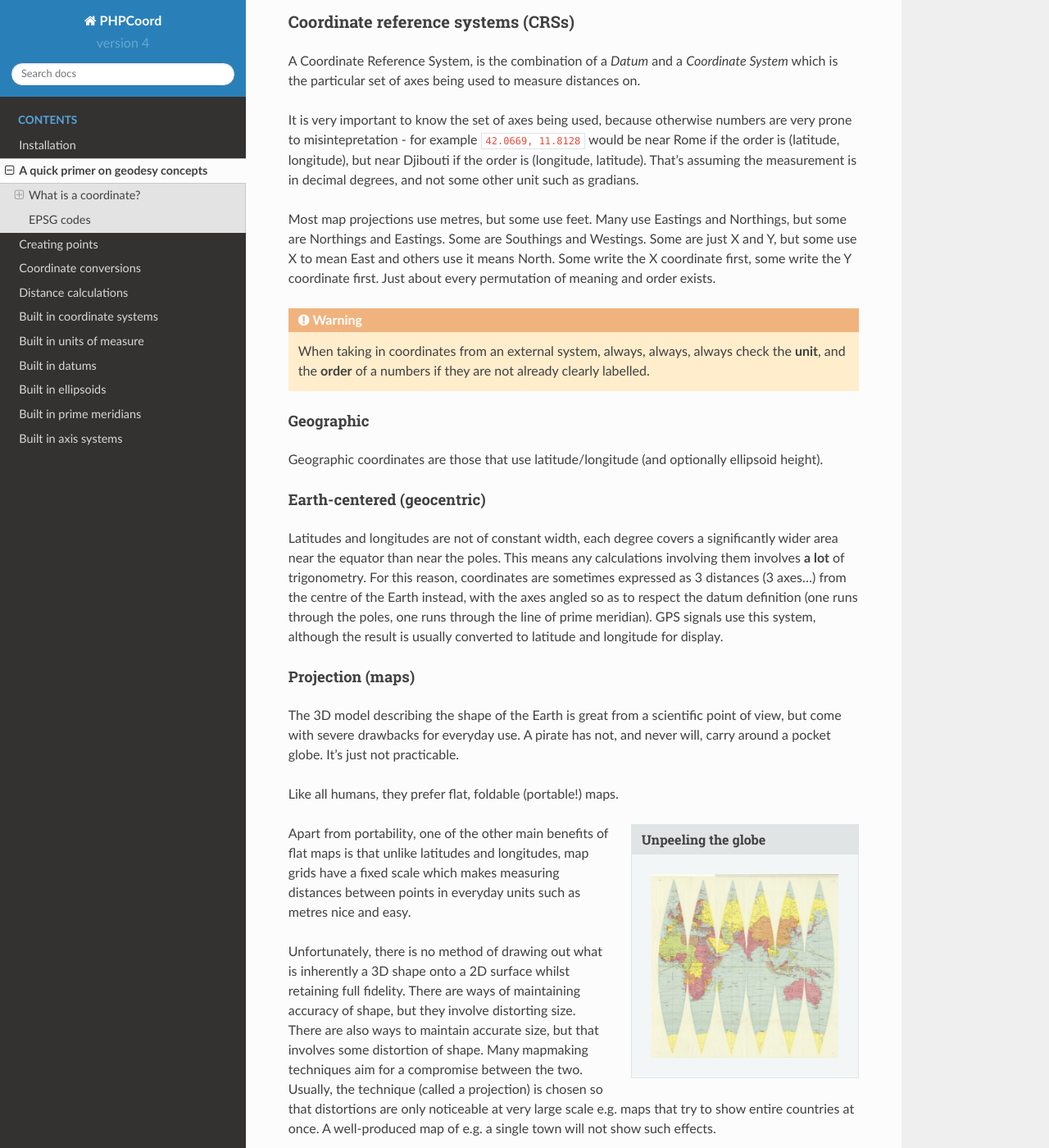
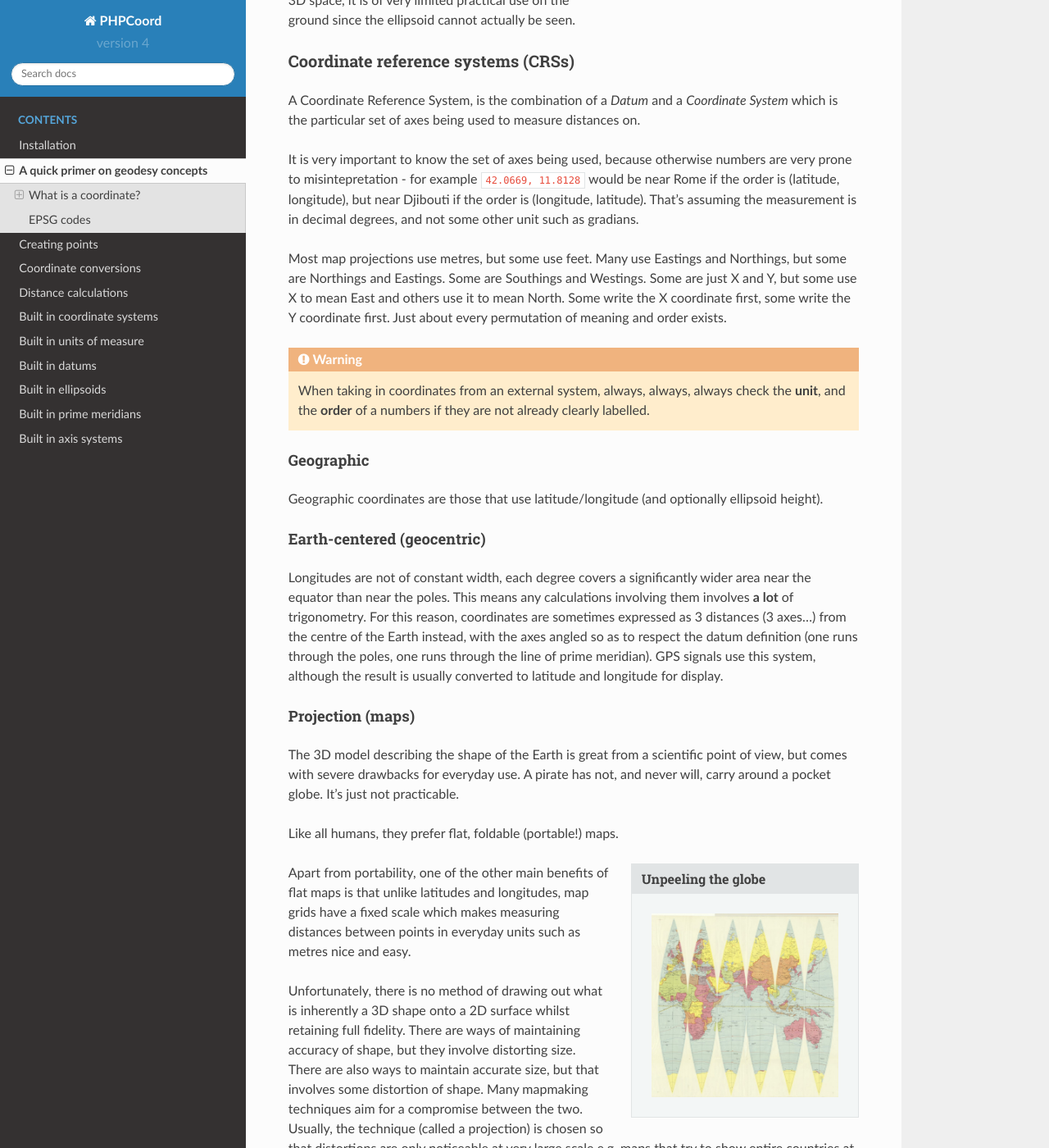
Before and after one commit to dvdoug/PHPCoord, a Sphinx documentation site: the page built from docs/primer.rst, in a window 1280 px wide and 1400 px high, scrolled down 3423 px. Shown: the whole window at 82% size. Built offline with Sphinx 7.4.7 and the Read the Docs theme 2.0.0, drawn with Linux system fonts in a browser that asks for light colours; some of the changed text lies outside the part shown.

Commit message:
Clarify docs/fix typos

```diff
--- a/docs/primer.rst
+++ b/docs/primer.rst
@@ -136,7 +138,7 @@
 gradians.
 
 Most map projections use metres, but some use feet. Many use Eastings and Northings, but some are Northings and Eastings.
-Some are Southings and Westings. Some are just X and Y, but some use X to mean East and others use it means North. Some
+Some are Southings and Westings. Some are just X and Y, but some use X to mean East and others use it to mean North. Some
 write the X coordinate first, some write the Y coordinate first. Just about every permutation of meaning and order
 exists.
 
@@ -150,7 +152,7 @@
 
 Earth-centered (geocentric)
 """""""""""""""""""""""""""
-Latitudes and longitudes are not of constant width, each degree covers a significantly wider area near the equator than
+Longitudes are not of constant width, each degree covers a significantly wider area near the equator than
 near the poles. This means any calculations involving them involves **a lot** of trigonometry. For this reason,
 coordinates are sometimes expressed as 3 distances (3 axes...) from the centre of the Earth instead, with the axes angled
 so as to respect the datum definition (one runs through the poles, one runs through the line of prime meridian). GPS
@@ -158,7 +160,7 @@
 
 Projection (maps)
 """""""""""""""""
-The 3D model describing the shape of the Earth is great from a scientific point of view, but come with severe drawbacks
+The 3D model describing the shape of the Earth is great from a scientific point of view, but comes with severe drawbacks
 for everyday use. A pirate has not, and never will, carry around a pocket globe. It's just not practicable.
 
 Like all humans, they prefer flat, foldable (portable!) maps.
@@ -237,7 +239,7 @@
 Which way up?
 """""""""""""
 
-The other problem, is the "direction" of height. In order to work out the relative height of an arbitrary point compared
+The other problem is the "direction" of height. In order to work out the relative height of an arbitrary point compared
 to the reference marker a surveyor needs to know what direction to make their measurements.
 
 .. sidebar:: Flat Earther problems
@@ -351,8 +353,8 @@
 ability to convert between them is a frequent necessity.
 
 For that reason, one of their trade associations, the International Association of Oil & Gas Producers (IOGP) maintains
-a database of coordinate system definitions for use by their members known as the EPSG Geodetic Parameter Dataset.
-They also generously make it available at no charge to non-members.
+a database of coordinate system definitions and how to transform between them for use by their members known as the
+EPSG Geodetic Parameter Dataset. They also generously make it available at no charge to non-members.
 
 This dataset (maintained since 1985, public since 1993) is so useful that it has become a de-facto standard, and it is
 incorporated into many, many GIS applications. The usage of "EPSG codes" to reference specific coordinate systems
```
Also changed, not shown: other parts of docs/primer.rst (+6 -4 lines).
